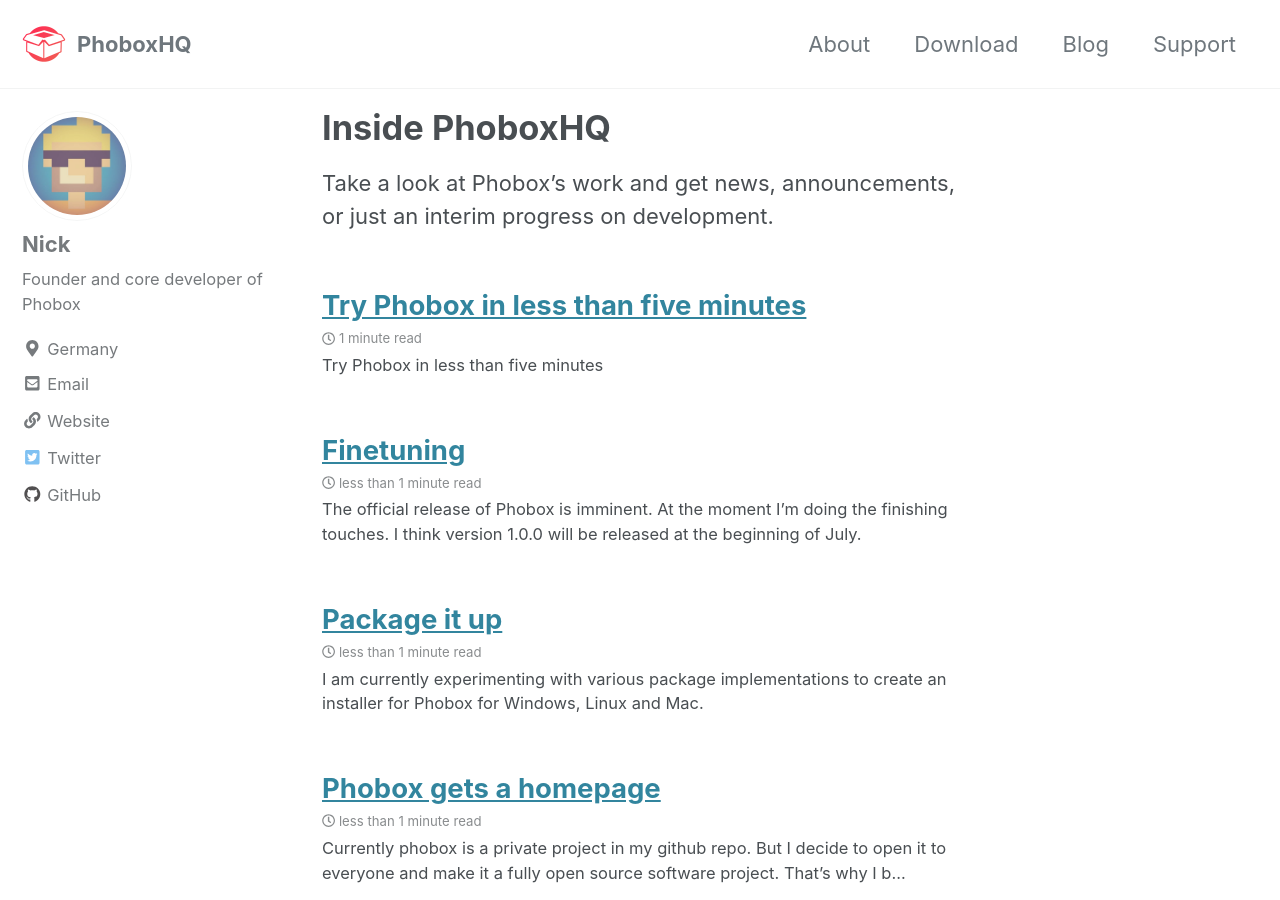
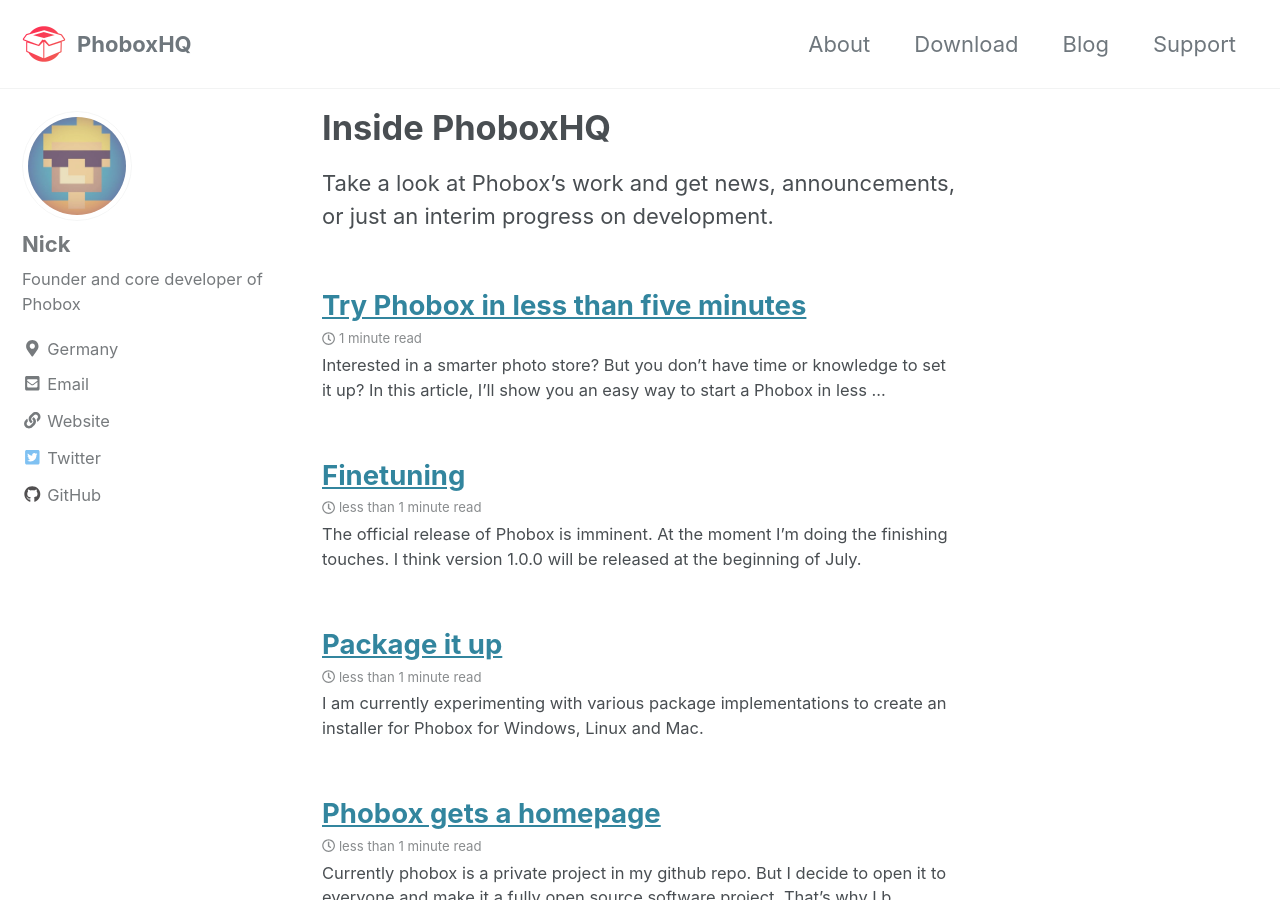
Before and after one commit to phoboxhq/home2, a Jekyll site: the page built from _pages/blog.md, in a window 1280 px wide and 900 px high. Built offline with Jekyll 4.4.1, drawn with Linux system fonts in a browser that asks for light colours; cached includes are drawn as plain includes; nearby versions of some CDN libraries.

Commit message:
Update 2019-08-09-Try-phobox-in-less-than-five-minutes.md

```diff
--- a/_posts/2019-08-09-Try-phobox-in-less-than-five-minutes.md
+++ b/_posts/2019-08-09-Try-phobox-in-less-than-five-minutes.md
@@ -10,8 +10,6 @@
   - virtualization
   - photo storage
 ---
-
-# Try Phobox in less than five minutes
 
 Interested in a smarter photo store? But you don't have time or knowledge to set it up?
 In this article, I'll show you an easy way to start a Phobox in less than 5 minutes without installing it.
```
